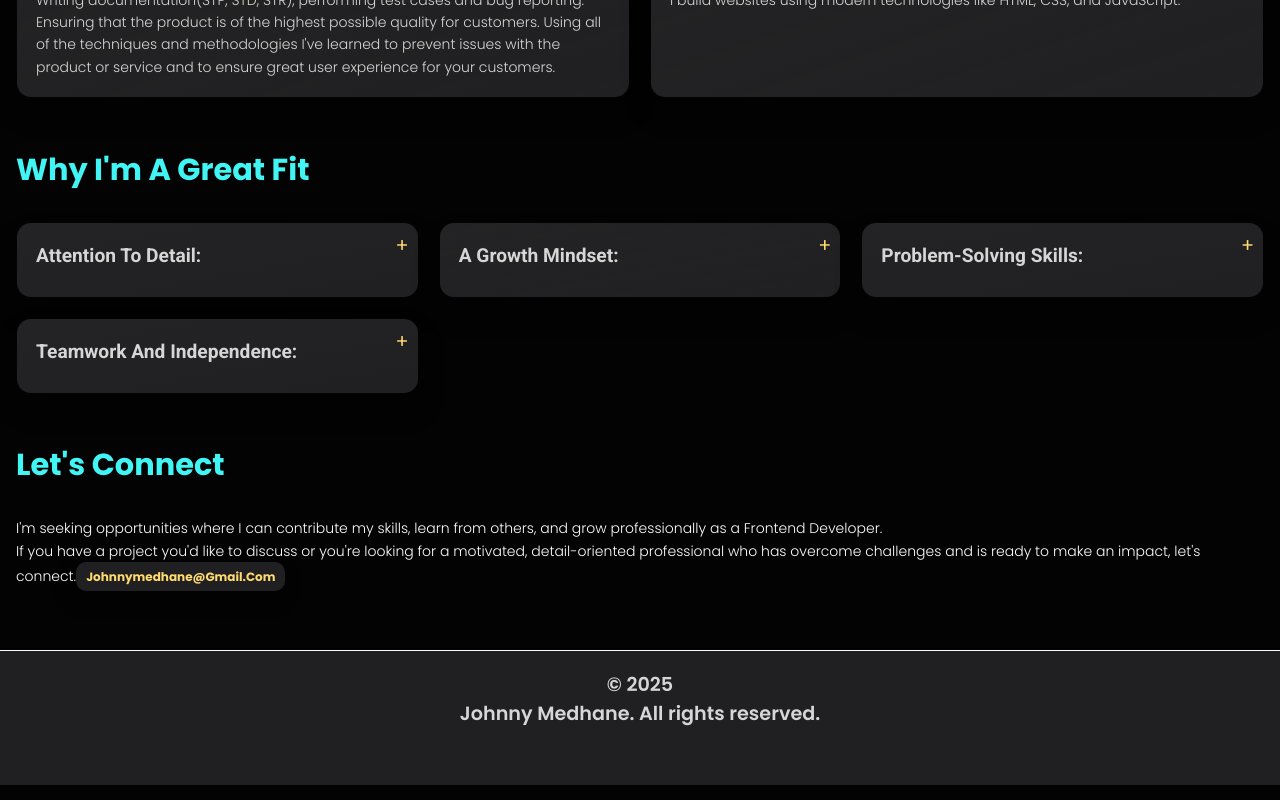
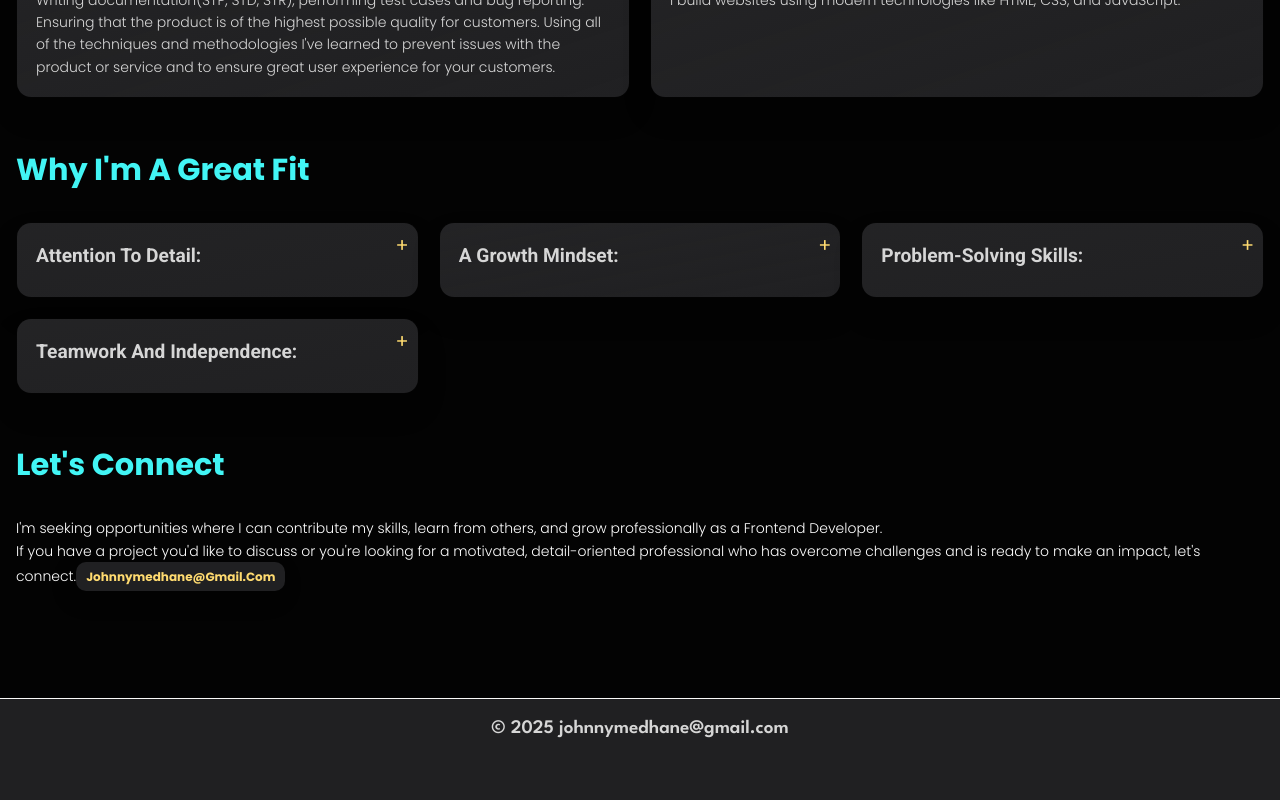
Before and after one commit to Johnnymedhane/my-portfolio, a React (Create React App) app: page /about in a window 1280 px wide. Shown: the part 502-1302 px from the top of the page. Built offline with nearby package versions, Linux system fonts and the light colour scheme.

Commit message:
added margin to footer

```diff
--- a/src/components/Footer.jsx
+++ b/src/components/Footer.jsx
@@ -3,11 +3,13 @@ import styles from './Footer.module.css';
 function Footer() {
     const currentYear = new Date().getFullYear();
     return (
-        <div className={styles.footer}>
-            <p>&copy; {currentYear} </p>
-               <p>Johnny Medhane. All rights reserved.</p>
-        </div>
-    )
-}
+      <footer className={styles.footer}>
+        <p>
+          &copy; {currentYear} <a href="mailto:johnnymedhane@gmail.com">johnnymedhane@gmail.com</a>
+        </p>
+      </footer>
+    );
+  }
+
 
 export default Footer
--- a/src/components/Footer.module.css
+++ b/src/components/Footer.module.css
@@ -3,8 +3,10 @@
 .footer {
     font-size: var(--fs-5);
     font-weight: 600;
+    font-family:  var(--ffLeagueSpartan);
+    margin-top: 3rem;
    color: var(--light-gray);
-    padding: 20px;
+    padding: 1rem;
     padding-bottom: 3.5rem;
     text-align: center;
     border-top: 1px solid var(--white-2);
@@ -21,6 +23,11 @@
 
 
 
+.footer a:visited {
+    color: var(--lightGreen);
+
+}
+
 
 @media screen and (max-width: 768px) {
     .footer {
```
